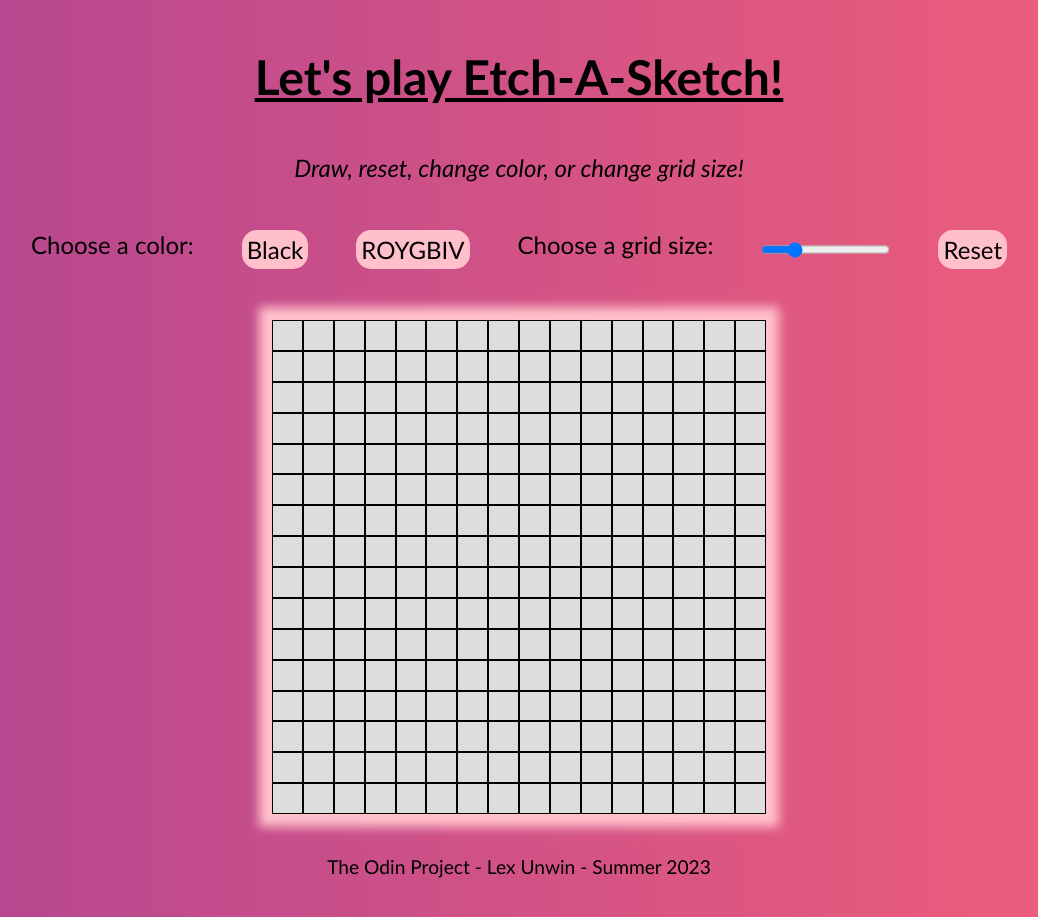
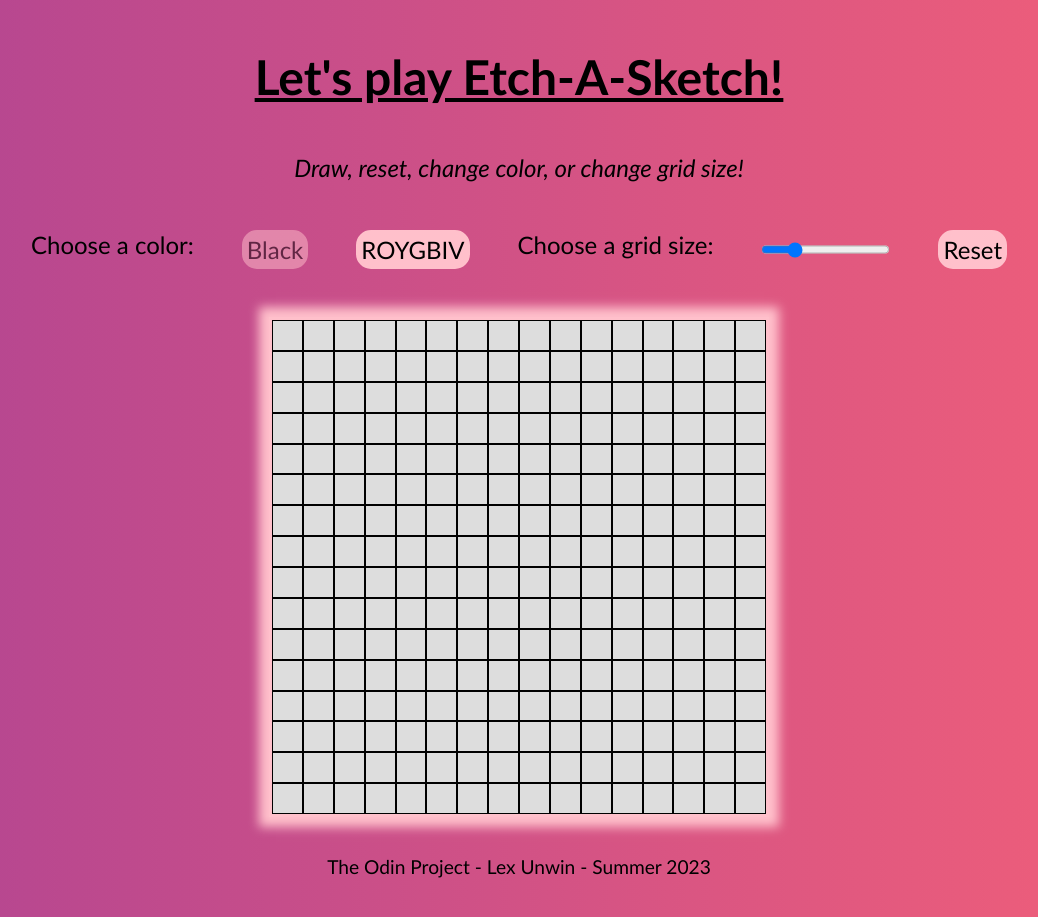
Before and after one commit to lex23unwin/5Etch-A-Sketch, a plain HTML site: page index.html in a window 1280 px wide. In both pictures the pointer is over the button "Black". Shown: the whole page, without its empty margins (121-1159 px from the left). Drawn offline with Linux system fonts and the light colour scheme.

Commit message:
Hover/Cursor last CSS touches

```diff
--- a/script.js
+++ b/script.js
@@ -65,5 +65,4 @@ rgbButton.addEventListener("click", () => {
 })
 
 
-
 createGrid(slider.value);
--- a/style.css
+++ b/style.css
@@ -42,6 +42,11 @@ button {
     border-radius: 15px;
 }
 
+button:hover {
+    cursor: pointer;
+    opacity: .5;
+}
+
 main {
     display: flex;
     flex-direction: column;
@@ -60,6 +65,10 @@ main {
     box-shadow: 0px 0px 10px 10px pink;
 }
 
+.container:hover {
+    cursor: pointer;
+}
+
 .containerSquare {
     border: 1px solid black;
 }
```
